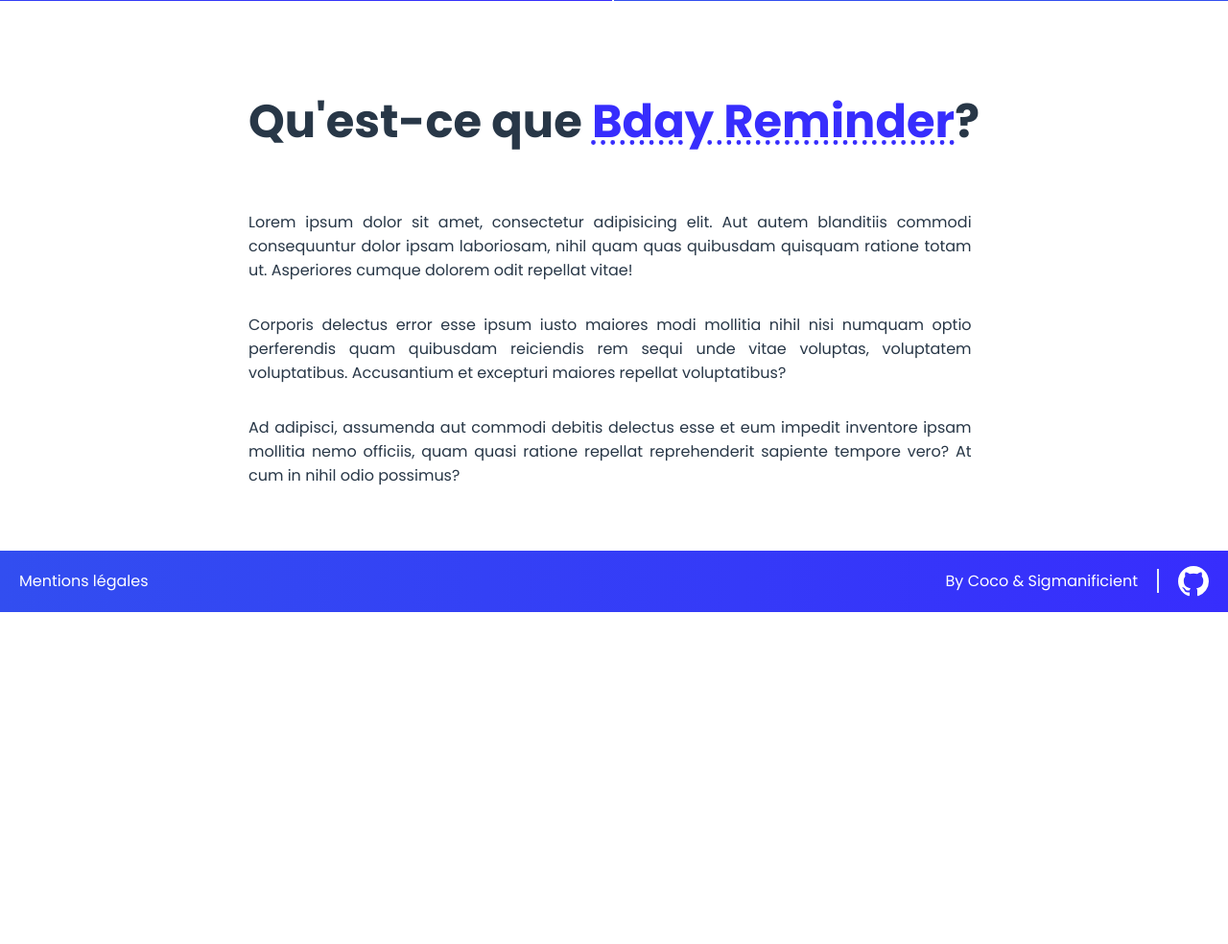
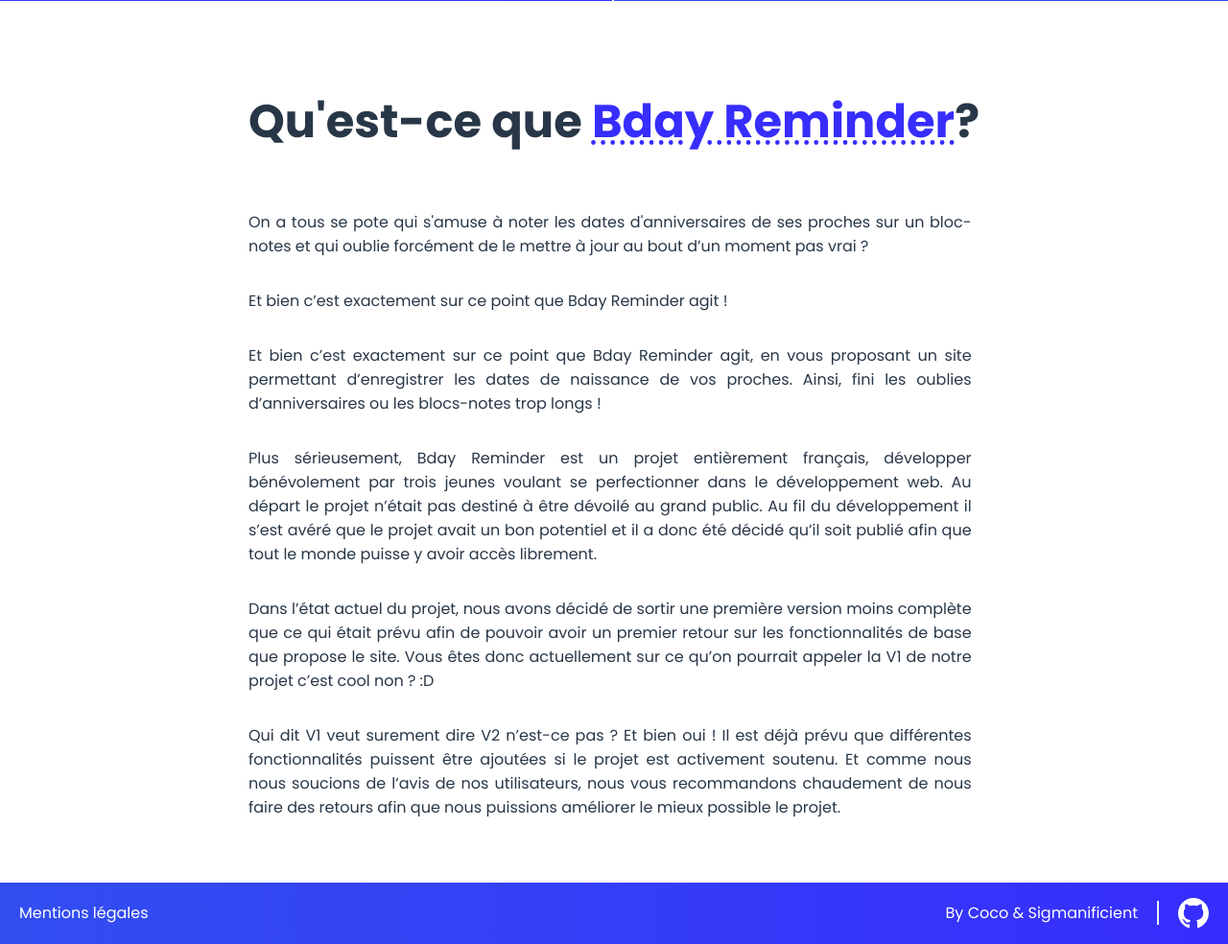
Before and after one commit to Sigmanificient/bday-reminder, a Flask app: page / in a window 1280 px wide. Shown: the part 799-1783 px from the top of the page at 96% size. Before the commit the page ends 1437 px from the top, so only its background shows below. Run offline with Flask 2, Linux system fonts and the light colour scheme; style sheets or scripts are compiled from the project's sources.

Commit message:
Adding description to the index page

```diff
--- a/bday_reminder/templates/index.jinja2
+++ b/bday_reminder/templates/index.jinja2
@@ -37,19 +37,38 @@
 
     <section id="description">
         <h1>Qu'est-ce que <strong>Bday Reminder</strong>?</h1>
-        <p>Lorem ipsum dolor sit amet, consectetur adipisicing elit. Aut autem
-            blanditiis commodi consequuntur dolor ipsam laboriosam, nihil quam
-            quas quibusdam quisquam ratione totam ut. Asperiores cumque dolorem
-            odit repellat vitae!</p>
-        <p>Corporis delectus error esse ipsum iusto maiores modi mollitia nihil
-            nisi numquam optio perferendis quam quibusdam reiciendis rem sequi
-            unde vitae voluptas, voluptatem voluptatibus. Accusantium et
-            excepturi maiores repellat voluptatibus?</p>
-        <p>Ad adipisci, assumenda aut commodi debitis delectus esse et eum
-            impedit inventore ipsam mollitia nemo officiis, quam quasi ratione
-            repellat reprehenderit sapiente tempore vero? At cum in nihil odio
-            possimus?</p>
-
+        <p>
+            On a tous se pote qui s'amuse à noter les dates d'anniversaires
+            de ses proches sur un bloc-notes et qui oublie forcément de le mettre à jour au bout d’un moment pas vrai ?
+        </p>
+        <p>
+            Et bien c’est exactement sur ce point que Bday Reminder agit !
+        </p>
+        <p>
+            Et bien c’est exactement sur ce point que Bday Reminder agit, en vous proposant un site permettant
+            d’enregistrer les dates de naissance de vos proches. Ainsi, fini les oublies d’anniversaires ou les
+            blocs-notes
+            trop longs !
+        </p>
+        <p>
+            Plus sérieusement, Bday Reminder est un projet entièrement français, développer bénévolement par trois
+            jeunes voulant se perfectionner dans le développement web. Au départ le projet n’était pas destiné à être
+            dévoilé
+            au grand public. Au fil du développement il s’est avéré que le projet avait un bon potentiel et il a donc
+            été
+            décidé qu’il soit publié afin que tout le monde puisse y avoir accès librement.
+        </p>
+        <p>
+            Dans l’état actuel du projet, nous avons décidé de sortir une première version moins complète que ce qui
+            était prévu afin de pouvoir avoir un premier retour sur les fonctionnalités de base que propose le site.
+            Vous êtes donc actuellement sur ce qu’on pourrait appeler la V1 de notre projet c’est cool non ? :D
+        </p>
+        <p>
+            Qui dit V1 veut surement dire V2 n’est-ce pas ? Et bien oui ! Il est déjà prévu que différentes
+            fonctionnalités puissent être ajoutées si le projet est activement soutenu. Et comme nous nous soucions de
+            l’avis de nos utilisateurs, nous vous recommandons chaudement de nous faire des retours afin que nous
+            puissions améliorer le mieux possible le projet.
+        </p>
     </section>
 
     <footer>
```
